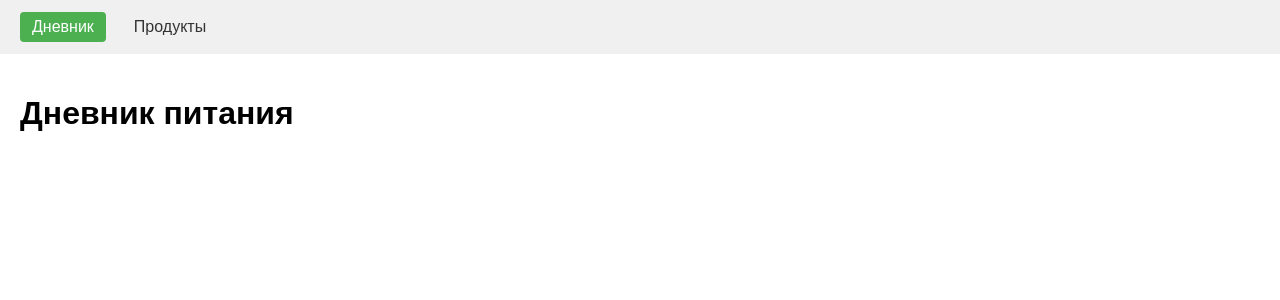
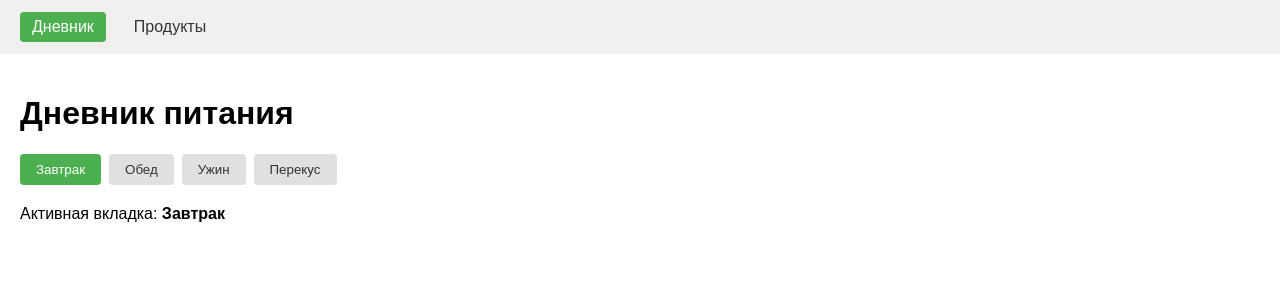
Before and after one commit to PaninaAnna/calorie-tracker, a React (Vite) app: page / in a window 1280 px wide. Shown: the top 300 px of the page. Built offline with nearby package versions, Linux system fonts and the light colour scheme.

Commit message:
added meal tabs in diary

```diff
--- a/src/pages/DiaryPage.jsx
+++ b/src/pages/DiaryPage.jsx
@@ -1,5 +1,37 @@
+import { useState } from 'react'
+
+const MEAL_TABS = ['Завтрак', 'Обед', 'Ужин', 'Перекус']
+
 function DiaryPage() {
-  return <h1>Дневник питания</h1>
+  const [activeTab, setActiveTab] = useState('Завтрак')
+
+  return (
+    <>
+      <h1>Дневник питания</h1>
+
+      {/* Вкладки */}
+      <div style={{ display: 'flex', gap: 8, marginBottom: 20 }}>
+        {MEAL_TABS.map(tab => (
+          <button
+            key={tab}
+            onClick={() => setActiveTab(tab)}
+            style={{
+              padding: '8px 16px',
+              background: activeTab === tab ? '#4caf50' : '#e0e0e0',
+              color: activeTab === tab ? 'white' : '#333',
+              border: 'none',
+              borderRadius: 4,
+              cursor: 'pointer'
+            }}
+          >
+            {tab}
+          </button>
+        ))}
+      </div>
+
+      <p>Активная вкладка: <strong>{activeTab}</strong></p>
+    </>
+  )
 }
 
 export default DiaryPage
```
